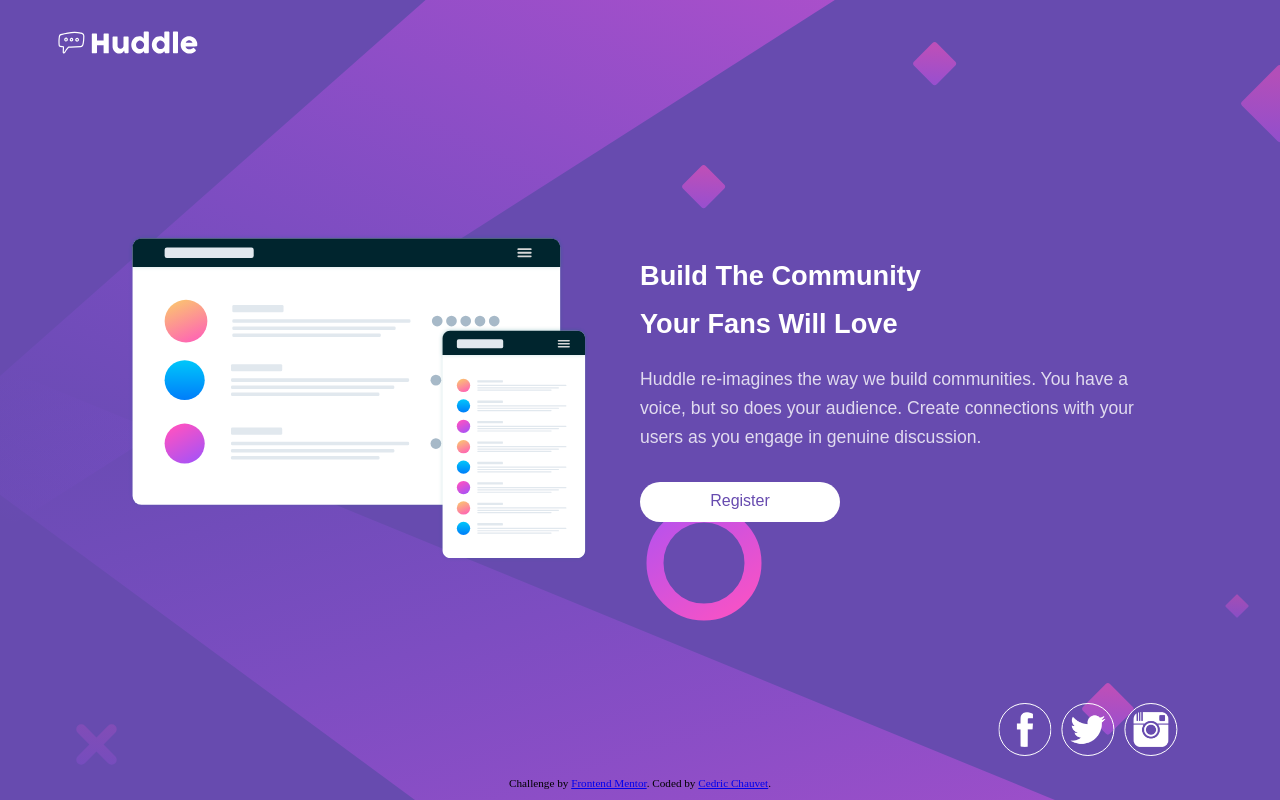
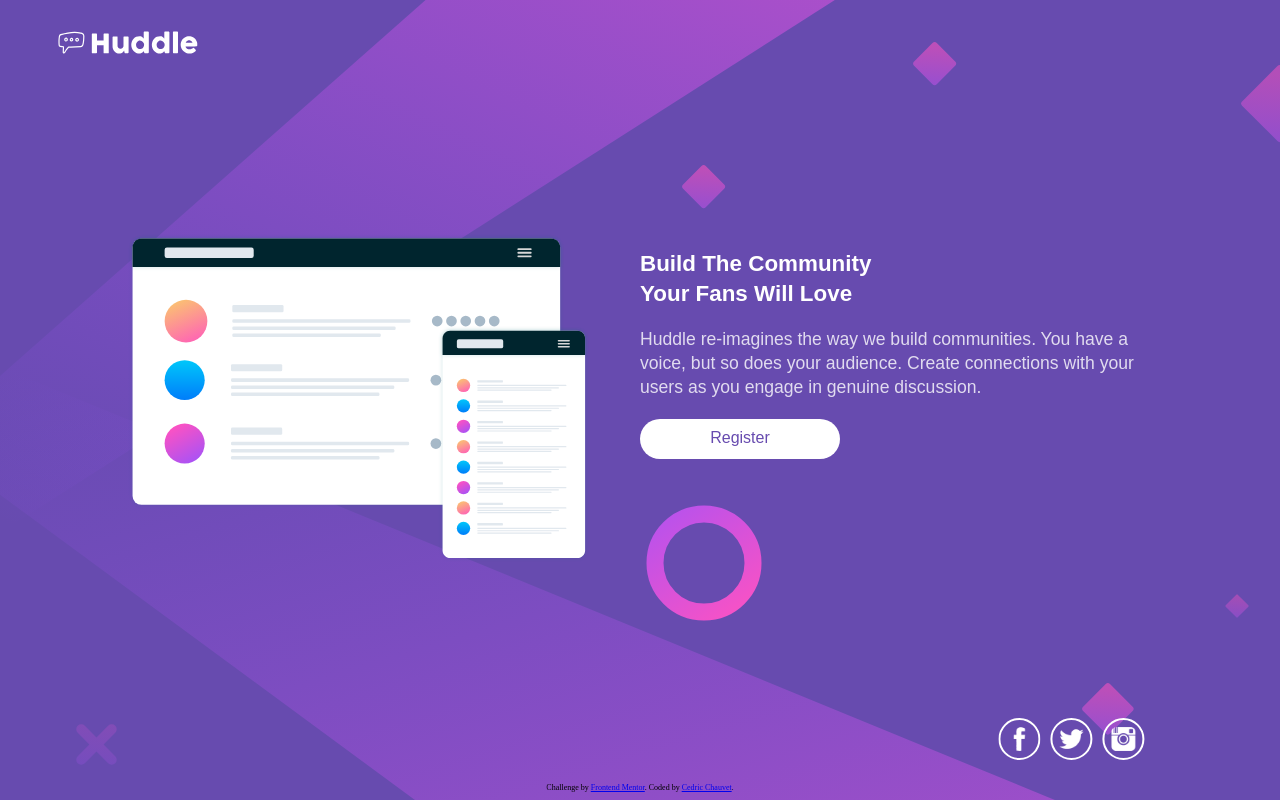
Before and after one commit to Kerdael/huddle-landing-page-with-single-introductory-section-master, a plain HTML site: page index.html in a window 1280 px wide. Drawn offline with Linux system fonts and the light colour scheme.

Commit message:
Update style.css

```diff
--- a/css/style.css
+++ b/css/style.css
@@ -65,12 +65,12 @@ body {
 }
 .section-b h1 {
   font-weight: 600;
-  font-size: 1.7rem;
-  line-height: 3rem;
+  font-size: 1.4rem;
+  line-height: 1.9rem;
   margin-bottom: 10px;
 }
 .section-b p {
-  line-height: 1.8rem;
+  line-height: 1.5rem;
   font-size: 1.1rem;
   font-weight: 400;
   opacity: 0.8;
@@ -82,7 +82,7 @@ body {
   height: 30px;
   padding-top: 10px;
   text-align: center;
-  margin-top: 30px;
+  margin-top: 20px;
   border-radius: 50px;
   display: grid;
   margin-left: auto;
@@ -90,7 +90,7 @@ body {
 }
 /* footer*/
 .links {
-  margin-top: 50px;
+  margin-top: 15px;
   cursor: pointer;
   margin-left: auto;
   margin-right: auto;
@@ -100,46 +100,40 @@ body {
   transform: translateX(-50%);
   display: flex;
 }
+.links a {
+  display: flex;
+  align-items: center;
+  justify-content: center;
+}
 .facebook,
 .instagram,
 .twitter {
-  fill: white;
-  width: 35px;
-  height: 35px;
-  padding: 8px;
+  /* width: auto; */
+  /* height: 1.2rem;
+  padding: 8px; */
 
   border-radius: 50%;
-  border: 1px solid white;
+  border: 2px solid white;
 }
 .facebook img,
 .twitter img,
 .instagram img {
   width: auto;
-  height: 35px;
+  height: 0.7rem;
+  padding: 7px;
+}
+.facebook{
+  padding: 7px;
 }
 .twitter {
-  fill: white;
-  width: 35px;
-  height: 35px;
-  padding: 8px;
-
-  border-radius: 50%;
-  border: 1px solid white;
-
   margin-left: 10px;
   margin-right: 10px;
 }
-.instagram {
-  fill: white;
-  width: 35px;
-  height: 35px;
-  padding: 8px;
-
-  border-radius: 50%;
-  border: 1px solid white;
+.main{
+  max-width: 1440px;
 }
 .attribution {
-  font-size: 0.7rem;
+  font-size: 0.5rem;
   text-align: center;
   position: absolute;
   bottom: 0;
@@ -168,6 +162,20 @@ body {
     transform: translateX(100%);
     right: 22%;
   }
+  .links a {
+    display: flex;
+    align-items: center;
+    justify-content: center;
+  }
+
+  .links img {
+    height: 1.5em;
+    /* padding: 7px; */
+  }
+  /* .facebook {
+    width: 1.5rem;
+    padding: 7px;
+  } */
 
   body {
     background: url(/images/bg-desktop.svg);
@@ -187,3 +195,53 @@ body {
     width: 100vw;
   }
 }
+@media screen and (max-width: 375px) {
+  .container {
+    width: 80%;
+  }
+  .btn {
+    margin-top: 5px;
+  }
+  /* .links img{
+  height: 1rem;
+  padding: 3px;
+} */
+  .section-a img {
+    /* width: 100%;
+  height: auto; */
+    margin-left: auto;
+    margin-right: auto;
+  }
+  .facebook,
+  .instagram,
+  .twitter {
+    /* width: auto; */
+
+    width: 0.4;
+    padding: 3px;
+
+    border-radius: 50%;
+    border: 2px solid white;
+  }
+
+  .twitter img,
+  .instagram img {
+    width: auto;
+    height: 1.2rem;
+  }
+  .main {
+    margin-top: 20px;
+  }
+  .section-b h1 {
+    font-weight: 600;
+    font-size: 1.2rem;
+    line-height: 1.4rem;
+    margin-bottom: 10px;
+  }
+  .section-b p {
+    line-height: 1rem;
+    font-size: 1rem;
+    font-weight: 400;
+    opacity: 0.8;
+  }
+}
```
